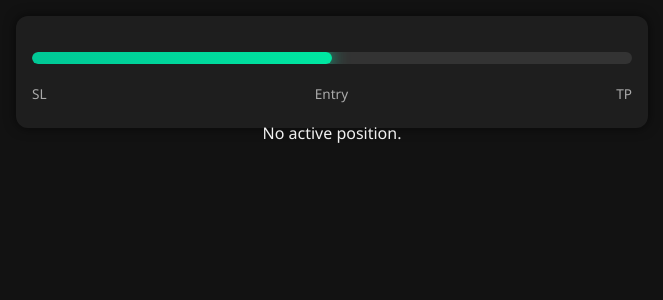
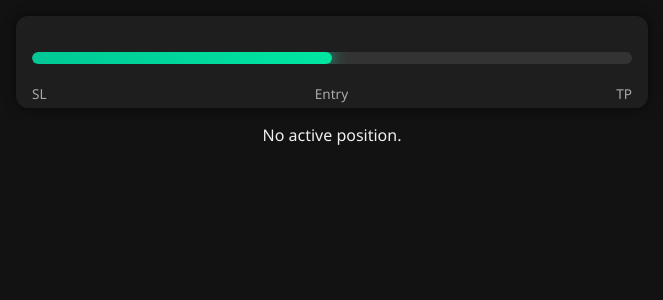
Before and after one commit to bonzoholda/okx-trader, a FastAPI app: page /position_tracker in a window 1280 px wide. Shown: the top 300 px of the page, without its empty margins (308-971 px from the left). Run offline with FastAPI, Linux system fonts and the light colour scheme; parts of the project's set-up code (start-up, migrations or seed data) failed here and were passed over.

Commit message:
Update position_tracker.html

```diff
--- a/templates/position_tracker.html
+++ b/templates/position_tracker.html
@@ -14,7 +14,7 @@
 
     .container {
       max-width: 600px;
-      max-height: 80px;
+      max-height: 60px;
       margin: auto;
       background-color: #1e1e1e;
       padding: 1rem;
@@ -51,11 +51,11 @@
       justify-content: space-between;
       font-size: 0.85rem;
       color: #aaa;
-      margin-top: 5px;
+      margin-top: 3px;
     }
 
     .status {
-      margin-top: 1.2rem;
+      margin-top: 1.3rem;
       font-size: 1rem;
       text-align: center;
     }
```
